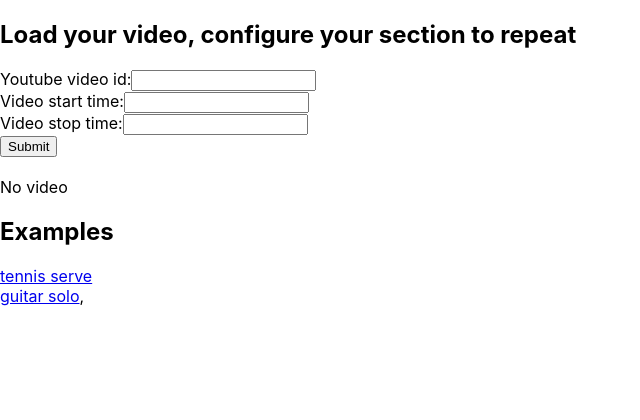
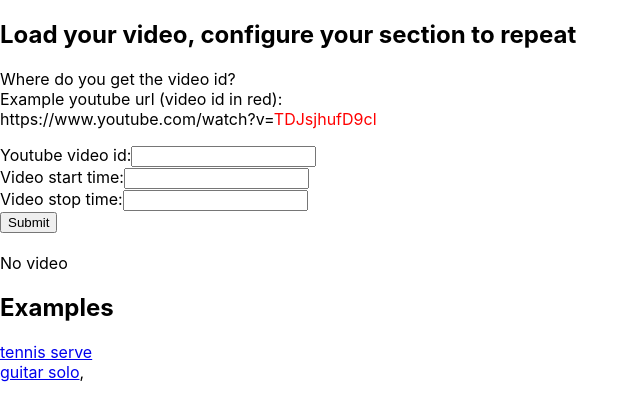
Before and after one commit to ivanalejandro0/youtube-repeat-helper, a React (Create React App) app: page / in a window 1280 px wide. Shown: the top 420 px of the page, without its empty margins (0-640 px from the left). Built offline with nearby package versions, Linux system fonts and the light colour scheme.

Commit message:
Add help text

```diff
--- a/src/App.tsx
+++ b/src/App.tsx
@@ -23,6 +23,11 @@ function App() {
   return (
     <>
       <h2>Load your video, configure your section to repeat</h2>
+      <p>
+        Where do you get the video id?<br />
+        Example youtube url (video id in red):<br />
+        https://www.youtube.com/watch?v=<span style={{color: "red"}}>TDJsjhufD9cl</span>
+      </p>
       <UserForm
         {...{ yid, start, stop }}
         onSubmit={handleSubmit}
```
